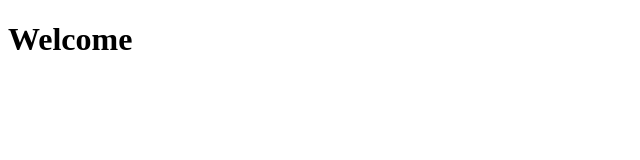
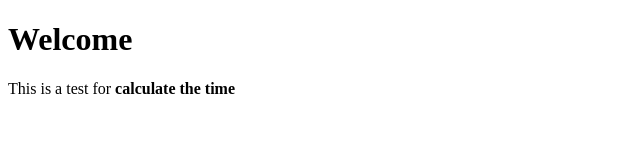
Before and after one commit to Lucazz82/lucazz82.github.io, a plain HTML site: page index.html in a window 1280 px wide. Shown: the whole page, without its empty margins (0-640 px from the left). Drawn offline with Linux system fonts and the light colour scheme.

Commit message:
#2 - Test"

```diff
--- a/index.html
+++ b/index.html
@@ -7,5 +7,6 @@
 </head>
 <body>
     <h1>Welcome</h1>
+    <p> This is a test for <b>calculate the time </b></p>
 </body>
 </html>
```
